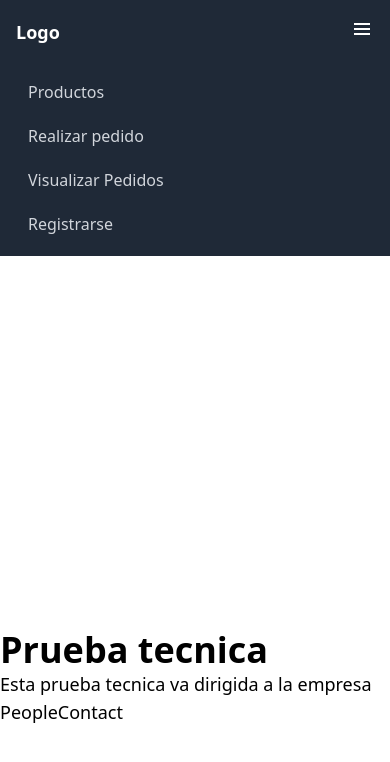
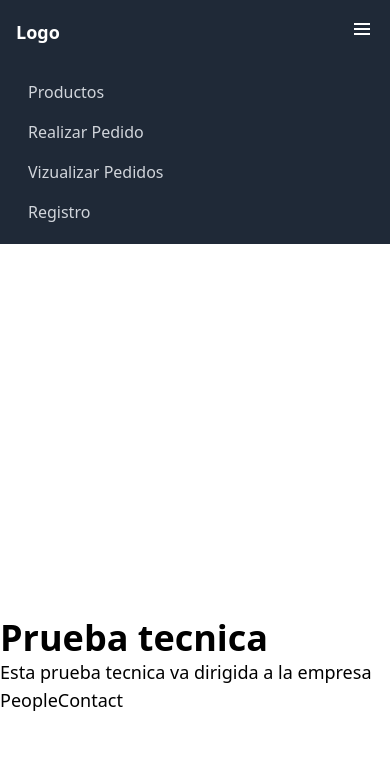
Before and after one commit to juanF18/online-store-react, a React (Vite) app: page / in a window 390 px wide. Both pictures are taken after a click on the button "Open menu". Shown: the top 762 px of the page. Built offline with nearby package versions, Linux system fonts and the light colour scheme.

Commit message:
Se solucionan errores en las rutas

```diff
--- a/package.json
+++ b/package.json
@@ -11,11 +11,13 @@
   },
   "dependencies": {
     "autoprefixer": "^10.4.14",
+    "formik": "^2.4.2",
     "postcss": "^8.4.24",
     "react": "^18.2.0",
     "react-dom": "^18.2.0",
     "react-router-dom": "^6.14.0",
-    "tailwindcss": "^3.3.2"
+    "tailwindcss": "^3.3.2",
+    "yup": "^1.2.0"
   },
   "devDependencies": {
     "@types/react": "^18.0.37",
--- /dev/null
+++ b/src/components/atoms/nav-movile.tsx
@@ -0,0 +1,10 @@
+interface Props {
+  nombre: string;
+}
+export default function NavMovile({ nombre }: Props) {
+  return (
+    <span className="text-gray-300 hover:bg-gray-700 hover:text-white block px-3 py-2 rounded-md text-base font-medium">
+      {nombre}
+    </span>
+  );
+}
--- a/src/components/templates/navbar/navbar.tsx
+++ b/src/components/templates/navbar/navbar.tsx
@@ -36,13 +36,11 @@ export function Navbar() {
             </div>
             <div className="hidden md:block">
               <div className="ml-10 flex items-baseline space-x-4">
-                <NavLink to="/productos">
-                  <a
-                    href="#"
+                <NavLink
                   className="text-gray-300 hover:bg-gray-700 hover:text-white px-3 py-2 rounded-md text-sm font-medium"
+                  to="/productos"
                 >
                   Productos
-                  </a>
                 </NavLink>
                 <div className="relative inline-block text-left" ref={menuRef}>
                   <button
@@ -64,25 +62,21 @@ export function Navbar() {
                       tabIndex={-1}
                     >
                       <div className="py-1" role="none">
-                        <NavLink to="/nuevo-pedido">
-                          <a
-                            href="#"
+                        <NavLink
                           className="text-gray-700 block px-4 py-2 text-sm hover:bg-gray-100"
                           role="menuitem"
                           tabIndex={-1}
+                          to="/nuevo-pedido"
                         >
                           Realizar Pedido
-                          </a>
                         </NavLink>
-                        <NavLink to="pedidos">
-                          <a
-                            href="#"
+                        <NavLink
                           className="text-gray-700 block px-4 py-2 text-sm hover:bg-gray-100"
                           role="menuitem"
                           tabIndex={-1}
+                          to="pedidos"
                         >
                           Visualizar Pedidos
-                          </a>
                         </NavLink>
                       </div>
                     </div>
@@ -93,13 +87,11 @@ export function Navbar() {
           </div>
           <div className="hidden md:block">
             <div className="ml-4 flex items-center md:ml-6">
-              <NavLink to="/registro">
-                <a
-                  href="#"
+              <NavLink
                 className="text-gray-300 hover:bg-gray-700 hover:text-white px-3 py-2 rounded-md text-sm font-medium"
+                to="/registro"
               >
                 Registrarse
-                </a>
               </NavLink>
             </div>
           </div>
--- a/src/components/templates/navbar/subMenuNavbar.tsx
+++ b/src/components/templates/navbar/subMenuNavbar.tsx
@@ -1,31 +1,22 @@
+import { NavLink } from "react-router-dom";
+import NavMovile from "../../atoms/nav-movile";
+
 export default function SubMenuNavbar() {
   return (
     <div className="md:hidden">
       <div className="pt-2 pb-3 space-y-1">
-        <a
-          href="#"
-          className="text-gray-300 hover:bg-gray-700 hover:text-white block px-3 py-2 rounded-md text-base font-medium"
-        >
-          Productos
-        </a>
-        <a
-          href="#"
-          className="text-gray-300 hover:bg-gray-700 hover:text-white block px-3 py-2 rounded-md text-base font-medium"
-        >
-          Realizar pedido
-        </a>
-        <a
-          href="#"
-          className="text-gray-300 hover:bg-gray-700 hover:text-white block px-3 py-2 rounded-md text-base font-medium"
-        >
-          Visualizar Pedidos
-        </a>
-        <a
-          href="#"
-          className="text-gray-300 hover:bg-gray-700 hover:text-white block px-3 py-2 rounded-md text-base font-medium"
-        >
-          Registrarse
-        </a>
+        <NavLink to="/productos">
+          <NavMovile nombre="Productos" />
+        </NavLink>
+        <NavLink to="/nuevo-pedido">
+          <NavMovile nombre="Realizar Pedido" />
+        </NavLink>
+        <NavLink to="/pedidos">
+          <NavMovile nombre="Vizualizar Pedidos" />
+        </NavLink>
+        <NavLink to="/registro">
+          <NavMovile nombre="Registro" />
+        </NavLink>
       </div>
     </div>
   );
```
Also changed, not shown: 1 other file (tests, documents, lock files or other folders). Lines whose indentation alone changed are shown as unchanged.
